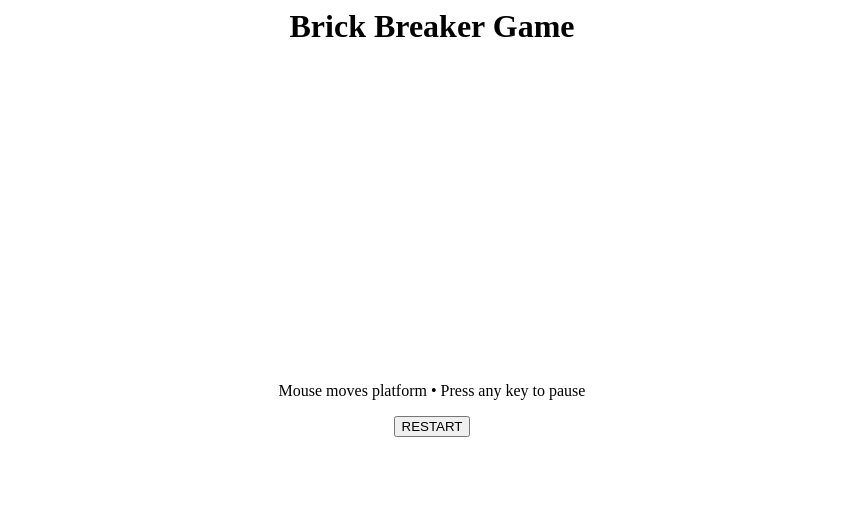
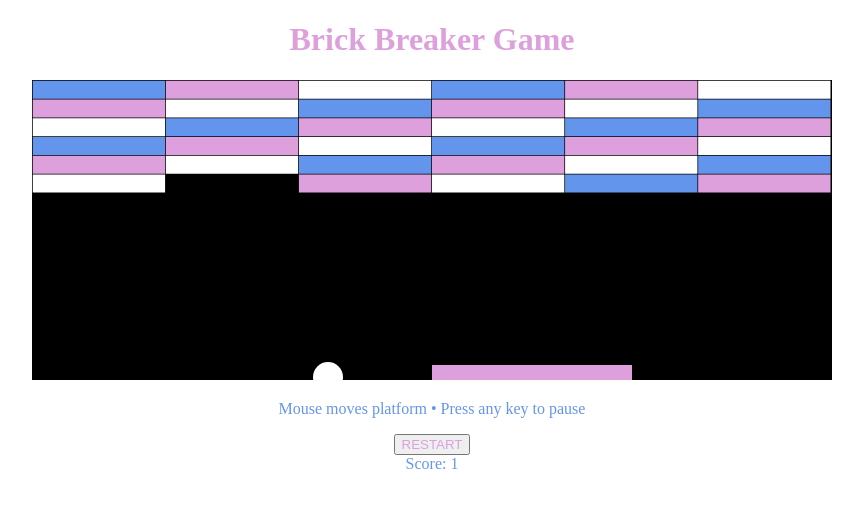
Before and after one commit to ghoalzreik/react-brick-breaker, a plain HTML site: page index.html in a window 1280 px wide. Shown: the whole page, without its empty margins (208-1071 px from the left). Drawn offline with nearby package versions, Linux system fonts and the light colour scheme.

Commit message:
Refactor index.html structure and add scripts

```diff
--- a/index.html
+++ b/index.html
@@ -1,7 +1,19 @@
+<!DOCTYPE html>
+<html>
+<head>
+  <title>Brick Breaker Game</title>
+  <link rel="stylesheet" href="styles.css">
+</head>
+<body>
   <center>
     <h1 id="title">Brick Breaker Game</h1>
     <canvas id="canvas" width="800" height="300"></canvas>
-<p id="pause">Mouse moves platform &bull; Press any key to pause<p>
+    <p id="pause">Mouse moves platform &bull; Press any key to pause</p>
     <button onclick="reload()" id="restart">RESTART</button>
     <div id="score"></div>
   </center>
+
+  <script src="https://code.jquery.com/jquery-3.7.1.min.js"></script>
+  <script src="script.js"></script>
+</body>
+</html>
```
Lines whose indentation alone changed are shown as unchanged.
